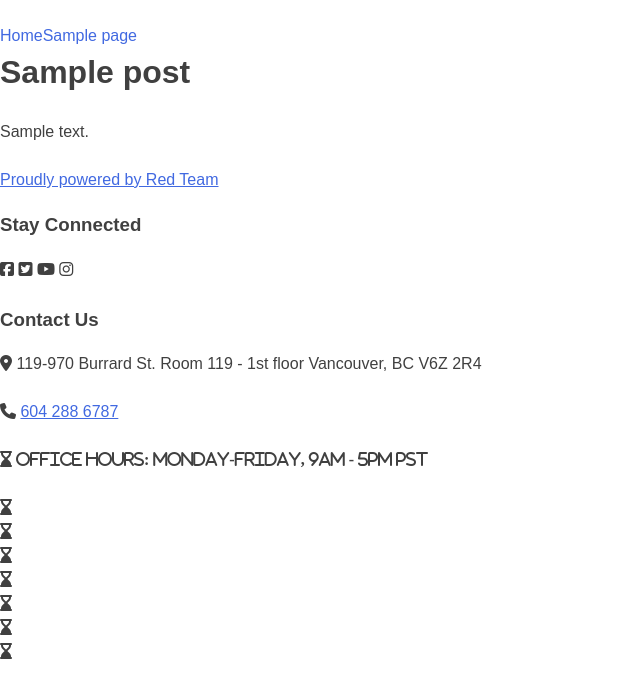
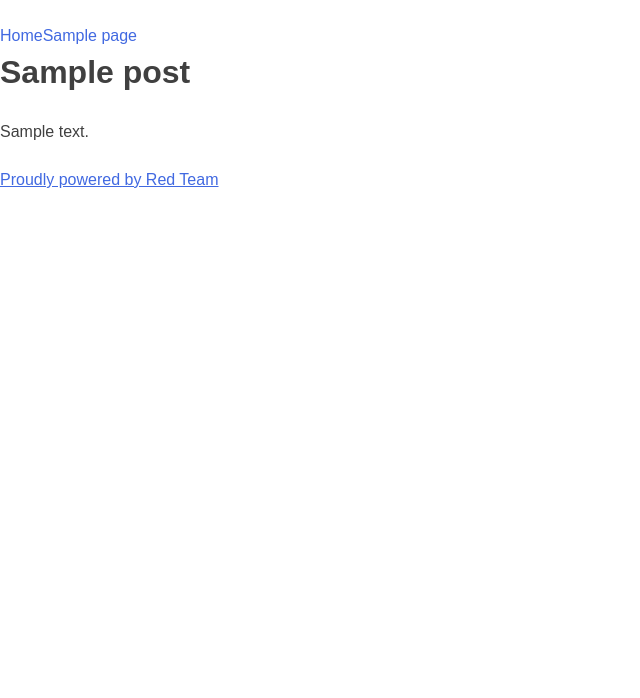
Before and after one commit to JordPlamondon/nexus-fall-2017, a WordPress theme: template themes/nexus/page.php in a window 1280 px wide. Shown: the top 698 px of the page, without its empty margins (0-640 px from the left). Run offline with PHP 8.4 and a stand-in for WordPress, Linux system fonts and the light colour scheme; the site name, menu and one post (Sample post) are stand-ins, and other content is empty; some libraries are stand-ins or nearby versions.

Commit message:
footer changes

```diff
--- a/themes/nexus/footer.php
+++ b/themes/nexus/footer.php
@@ -12,49 +12,6 @@
 	<div class="footer__site-info">
 		<a href="<?php echo esc_url( 'https://nexusintercambia.com/' ); ?>"><?php printf( esc_html( 'Proudly powered by %s' ), 'Red Team' ); ?></a>
 
-		<section class="footer__bottom-flex-area">
-
-			<div id="foot-contain" class="footer__connected">
-				<h3>Stay Connected</h3>
-					<div class="footer__social-media">
-						<p>
-								<span>
-									<i class="fa fa-facebook-square"></i>
-								</span>
-								<span>
-									<i class="fa fa-twitter-square"></i>
-								</span>
-								<span>
-									<i class="fa fa-youtube"></i>
-								</span>
-								<span>
-									<i class="fa fa-instagram"></i>
-								</span>
-						</p>
-						<div class="footer__contact">
-							<h3>Contact Us</h3>
-							<p>
-								<i class="fa fa-map-marker" aria-hidden="true"></i>
-									119-970 Burrard St. Room 119 - 1st floor Vancouver, BC V6Z 2R4
-								</p>
-									<p>
-										<i class="fa fa-phone"></i>
-										<a href="tel:6042886787">604 288 6787</a>
-									</p>
-						</div>
-					</div>
-					<div class="footer__office">
-						<p class="footer__office--hours">
-							<i class="fa fa-hourglass-end"</i>
-							Office Hours: Monday-Friday, 9am - 5pm PST
-						</p>
-					</div>
-			</div>
-		</section>
-	</div><!-- .site-info -->
-</footer><!-- #colophon -->
-</div><!-- #page -->
-
 <?php wp_footer(); ?>
 
 	</body>
```
